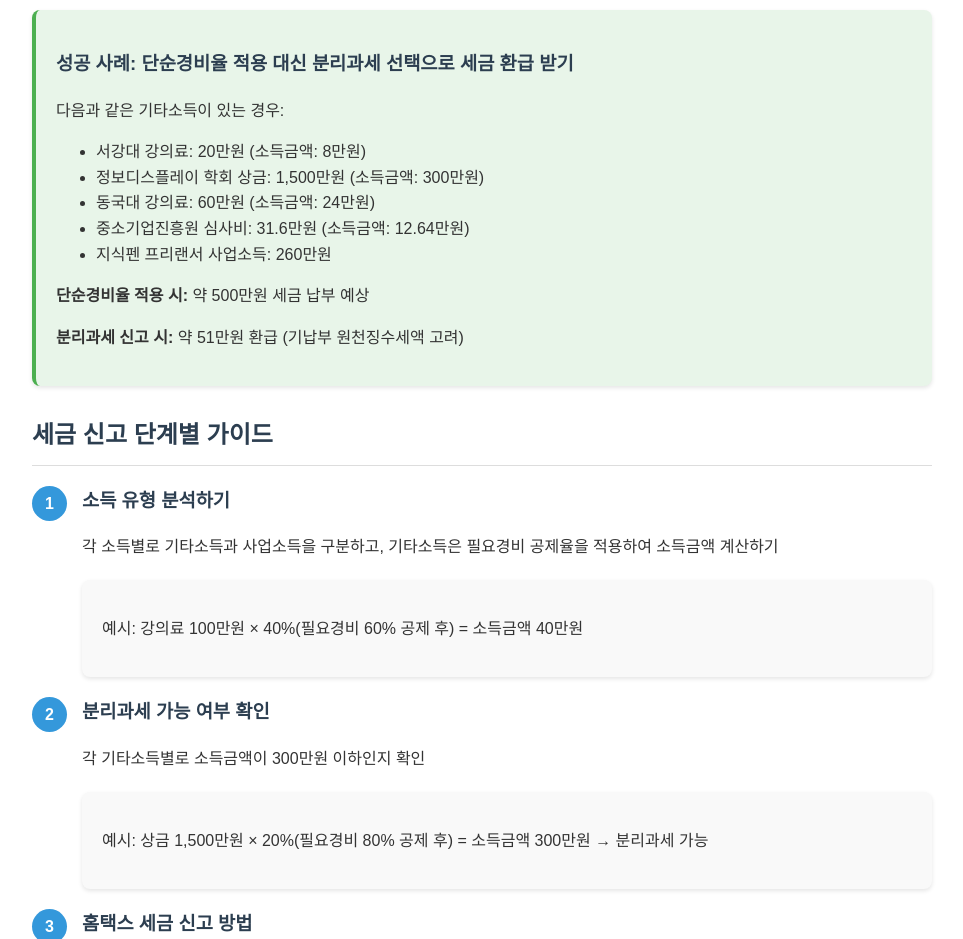
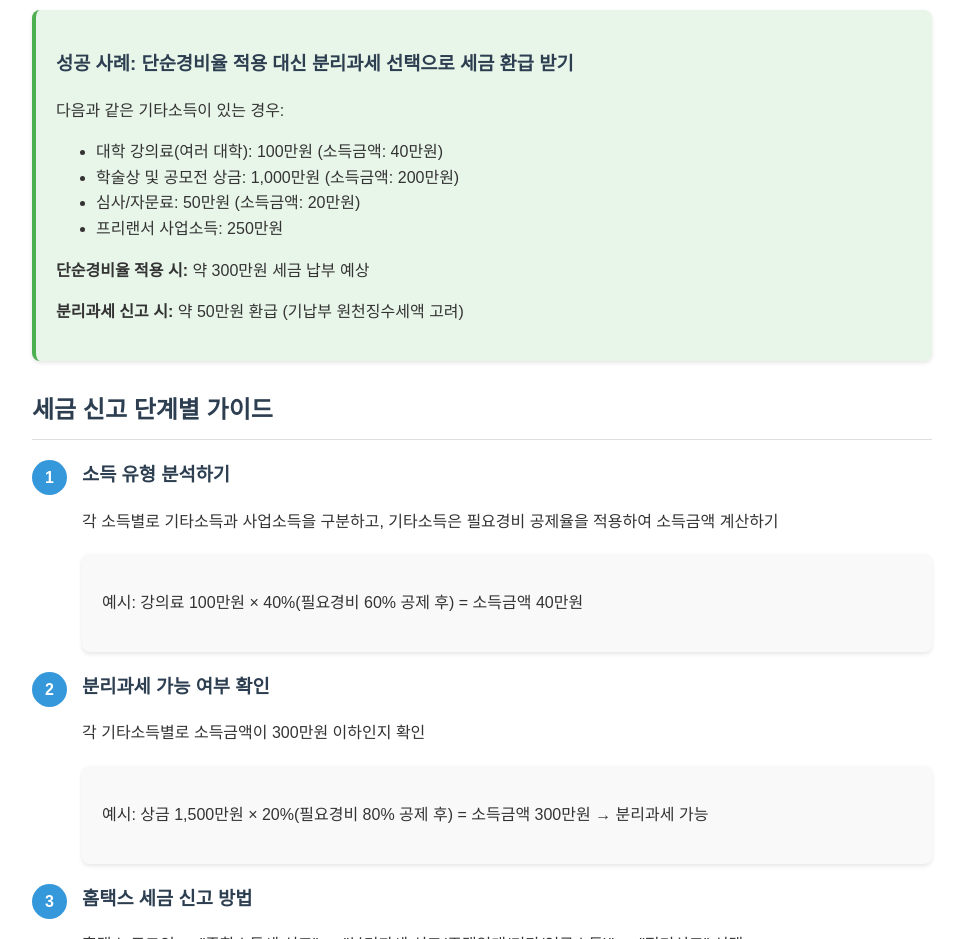
Before and after one commit to waterfirst/tax_guide, a plain HTML site: page index.html in a window 1280 px wide. Shown: the part 1880-2819 px from the top of the page, without its empty margins (158-1121 px from the left). Drawn offline with Linux system fonts and the light colour scheme.

Commit message:
Update and rename index (4).html to index.html

```diff
--- a/index (4).html
+++ b/index.html
@@ -202,14 +202,13 @@
         <h3>성공 사례: 단순경비율 적용 대신 분리과세 선택으로 세금 환급 받기</h3>
         <p>다음과 같은 기타소득이 있는 경우:</p>
         <ul>
-            <li>서강대 강의료: 20만원 (소득금액: 8만원)</li>
-            <li>정보디스플레이 학회 상금: 1,500만원 (소득금액: 300만원)</li>
-            <li>동국대 강의료: 60만원 (소득금액: 24만원)</li>
-            <li>중소기업진흥원 심사비: 31.6만원 (소득금액: 12.64만원)</li>
-            <li>지식펜 프리랜서 사업소득: 260만원</li>
+            <li>대학 강의료(여러 대학): 100만원 (소득금액: 40만원)</li>
+            <li>학술상 및 공모전 상금: 1,000만원 (소득금액: 200만원)</li>
+            <li>심사/자문료: 50만원 (소득금액: 20만원)</li>
+            <li>프리랜서 사업소득: 250만원</li>
         </ul>
-        <p><strong>단순경비율 적용 시:</strong> 약 500만원 세금 납부 예상</p>
-        <p><strong>분리과세 신고 시:</strong> 약 51만원 환급 (기납부 원천징수세액 고려)</p>
+        <p><strong>단순경비율 적용 시:</strong> 약 300만원 세금 납부 예상</p>
+        <p><strong>분리과세 신고 시:</strong> 약 50만원 환급 (기납부 원천징수세액 고려)</p>
     </div>
 
     <h2>세금 신고 단계별 가이드</h2>
```
